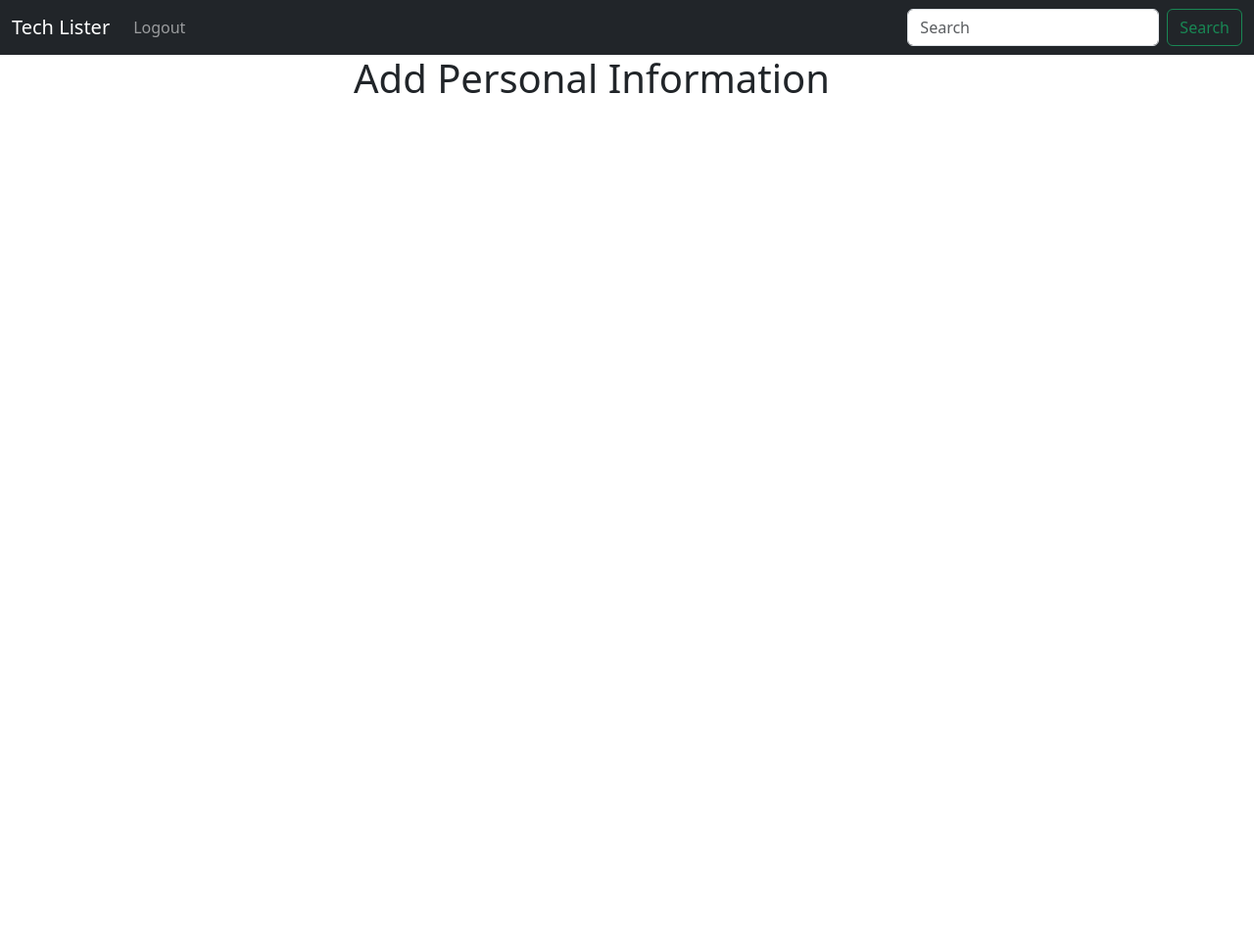
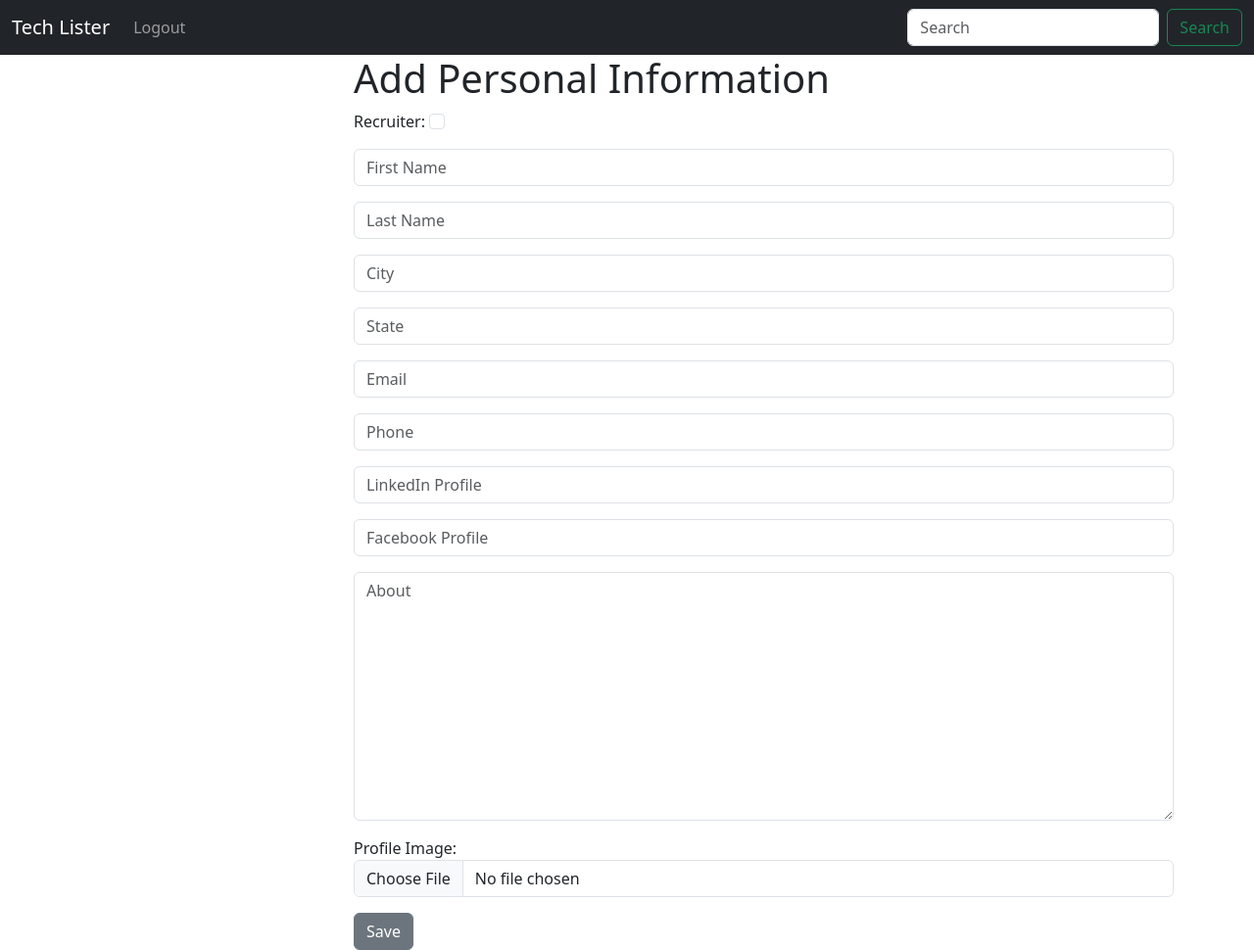
Before and after one commit to SunTzu71/Python-Django-TechLister, a Django app: page /add_profileinfo in a window 1280 px wide. Shown: the whole page at 98% size. Before the commit the page ends 95 px from the top, so only its background shows below. Run offline with Django 5.2, Linux system fonts and the light colour scheme; the visitor is signed in with stand-in values (Sample User, id 1).

Commit message:
Add profile info is working and inserting into DB.

```diff
--- a/website/forms.py
+++ b/website/forms.py
@@ -1,6 +1,7 @@
 from django.contrib.auth.forms import UserCreationForm
 from django.contrib.auth.models import User
 from django import forms
+from .models import PersonalInformation
 
 class RegistrationForm(UserCreationForm):
     email = forms.EmailField(label="", widget=forms.TextInput(attrs={'class': 'form-control', 'placeholder': 'Email Address'}))
@@ -27,3 +28,65 @@ class RegistrationForm(UserCreationForm):
         self.fields['password2'].widget.attrs['placeholder'] = 'Confirm Password'
         self.fields['password2'].label = ''
         self.fields['password2'].help_text = '<span class="form-text text-muted"><small>Enter the same password as before, for verification.</small></span>'
+
+class AddProfileInfoForm(forms.ModelForm):
+    recruiter = forms.BooleanField(
+        required=False,
+        widget=forms.CheckboxInput(attrs={"class": "form-check-input"}),
+        label="Recruiter"
+    )
+    first_name = forms.CharField(
+        required=True,
+        widget=forms.TextInput(attrs={"placeholder": "First Name", "class": "form-control"}),
+        label=""
+    )
+    last_name = forms.CharField(
+        required=True,
+        widget=forms.TextInput(attrs={"placeholder": "Last Name", "class": "form-control"}),
+        label=""
+    )
+    city = forms.CharField(
+        required=True,
+        widget=forms.TextInput(attrs={"placeholder": "City", "class": "form-control"}),
+        label=""
+    )
+    state = forms.CharField(
+        required=True,
+        widget=forms.TextInput(attrs={"placeholder": "State", "class": "form-control"}),
+        label=""
+    )
+    email = forms.EmailField(
+        required=True,
+        widget=forms.EmailInput(attrs={"placeholder": "Email", "class": "form-control"}),
+        label=""
+    )
+    phone = forms.CharField(
+        required=False,
+        widget=forms.TextInput(attrs={"placeholder": "Phone", "class": "form-control"}),
+        label=""
+    )
+    linked_in = forms.URLField(
+        required=False,
+        widget=forms.URLInput(attrs={"placeholder": "LinkedIn Profile", "class": "form-control"}),
+        label=""
+    )
+    facebook = forms.URLField(
+        required=False,
+        widget=forms.URLInput(attrs={"placeholder": "Facebook Profile", "class": "form-control"}),
+        label=""
+    )
+    about = forms.CharField(
+        required=True,
+        widget=forms.Textarea(attrs={"placeholder": "About", "class": "form-control"}),
+        label=""
+    )
+    profile_image = forms.ImageField(
+        required=False,
+        widget=forms.FileInput(attrs={"class": "form-control"}),
+        label="Profile Image"
+    )
+
+    class Meta:
+        model = PersonalInformation
+        fields = ['recruiter', 'first_name', 'last_name', 'city', 'state', 'email', 'phone', 'linked_in', 'facebook',
+                  'about', 'profile_image']
--- a/website/templates/add_profileinfo.html
+++ b/website/templates/add_profileinfo.html
@@ -4,6 +4,10 @@
 
 <div class="col-md6 offset-md-3">
 <h1>Add Personal Information</h1>
-
+<form method="POST" action="{% url 'add_profileinfo' %}">
+            {% csrf_token %}
+            {{ form.as_p }}
+        <button type="submit" class="btn btn-secondary">Save</button>
+    </form>
 </div>
 {% endblock %}
--- a/website/views.py
+++ b/website/views.py
@@ -1,7 +1,7 @@
 from django.shortcuts import render, redirect
 from django.contrib.auth import authenticate, login, logout
 from django.contrib import messages
-from .forms import RegistrationForm
+from .forms import RegistrationForm, AddProfileInfoForm
 
 
 def home(request):
@@ -12,7 +12,7 @@ def home(request):
         if user is not None:
             login(request, user)
 
-            # todo: create a profile page and redirecto user there
+            # todo: create a profile page and redirect user there
             return redirect('home')
         else:
             messages.error(request, 'Invalid login')
@@ -33,7 +33,7 @@ def register_user(request):
             user = authenticate(request, username=username, password=password)
             login(request, user)
 
-            # todo: create a profile page and redirecto user there
+            # todo: create a profile page and redirect user there
             return redirect('home')
     else:
         form = RegistrationForm()
@@ -49,4 +49,16 @@ def logout_user(request):
 
 
 def add_profileinfo(request):
-    return render(request, 'add_profileinfo.html')
+    form = AddProfileInfoForm(request.POST or None)
+    if request.user.is_authenticated:
+        if request.method == 'POST':
+            if form.is_valid():
+                profile_info = form.save(commit=False)
+                profile_info.user_id = request.user
+                profile_info.save()
+                return redirect('home')
+
+        return render(request, 'add_profileinfo.html', {'form': form})
+    else:
+        # you can add a message here you must be logged in
+        return redirect('home')
```
